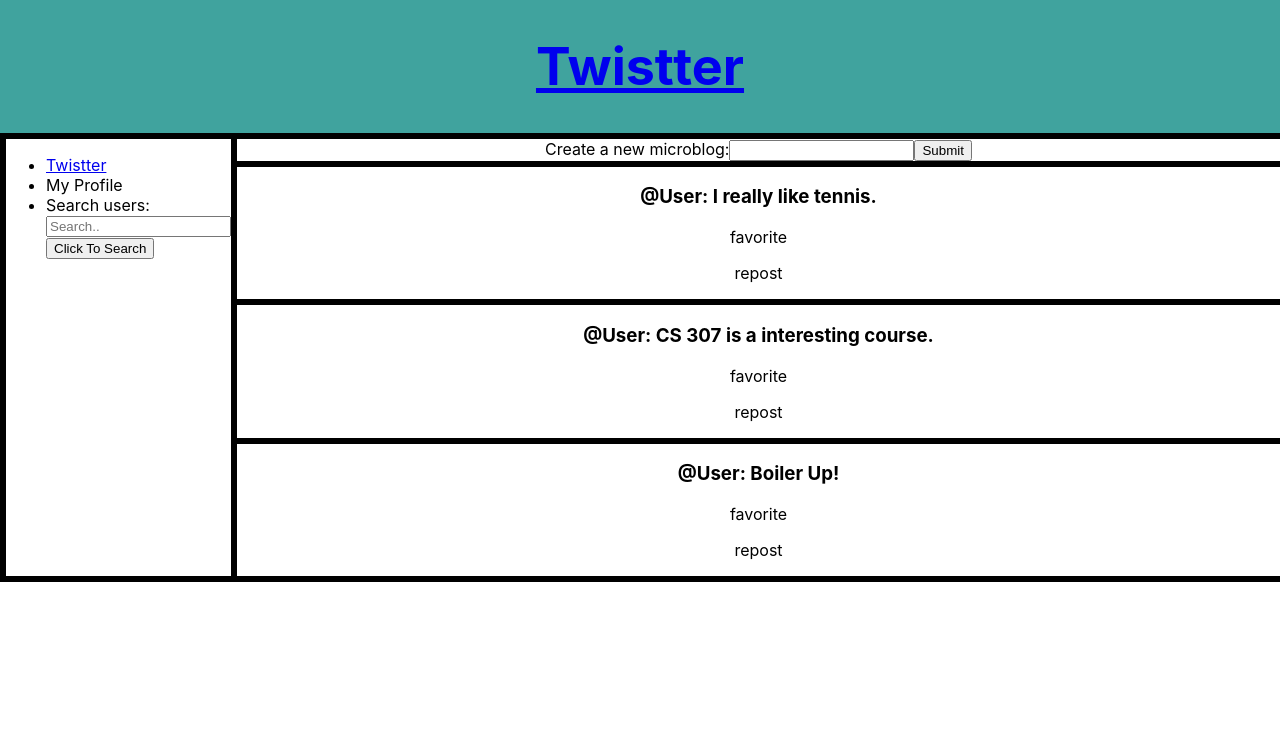
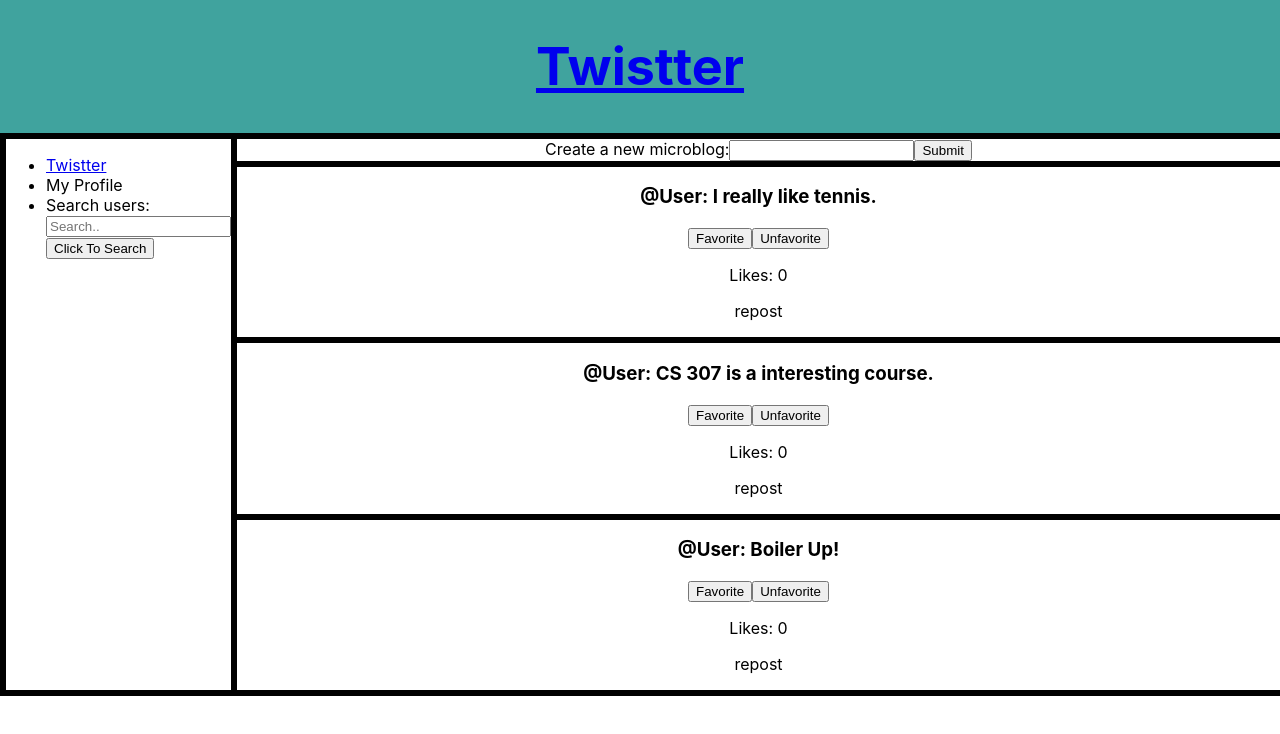
Before and after one commit to aniamb/twistter-307, a React (Create React App) app in the folder twistter/: page /timeline in a window 1280 px wide. Shown: the top 734 px of the page. Built offline with nearby package versions, Linux system fonts and the light colour scheme.

Commit message:
Initial Favorite Functionality

```diff
--- a/twistter/src/Timeline.js
+++ b/twistter/src/Timeline.js
@@ -10,13 +10,29 @@ class Timeline extends Component{
     constructor(props){
         super(props);
         this.state = {
-            navigate: false
+            clicks: 0,
+            navigate: false,
+            show: true
+
         }
     }
 
     handleClick = () => {
         this.setState({navigate: true});
     }
+
+    IncrementItem = () => {
+      this.setState({ clicks: this.state.clicks + 1 });
+    }
+
+    DecreaseItem = () => {
+      this.setState({ clicks: this.state.clicks - 1 });
+    }
+
+    ToggleClick = () => {
+      this.setState({ show: !this.state.show });
+    }
+
 
     render() {
         return (
@@ -53,17 +69,30 @@ class Timeline extends Component{
                     </div>
                     <div className="microblogs">
                       <h3> @User: I really like tennis. </h3>
-                      <p> favorite </p>
+                      <div>
+
+                        <button onClick={this.IncrementItem}>Favorite</button>
+                        <button onClick={this.DecreaseItem}>Unfavorite</button>
+                        { this.state.show ? <p>Likes: { this.state.clicks }</p> : '' }
+                      </div>
                       <p> repost </p>
                     </div>
                     <div className="microblogs">
                       <h3> @User: CS 307 is a interesting course. </h3>
-                      <p> favorite </p>
+                      <div>
+                        <button onClick={this.IncrementItem}>Favorite</button>
+                        <button onClick={this.DecreaseItem}>Unfavorite</button>
+                        { this.state.show ? <p>Likes: { this.state.clicks }</p> : '' }
+                      </div>
                       <p> repost </p>
                     </div>
                     <div className="microblogs">
                       <h3> @User: Boiler Up! </h3>
-                      <p> favorite </p>
+                      <div>
+                        <button onClick={this.IncrementItem}>Favorite</button>
+                        <button onClick={this.DecreaseItem}>Unfavorite</button>
+                        { this.state.show ? <p>Likes: { this.state.clicks }</p> : '' }
+                      </div>
                       <p> repost </p>
                     </div>
                   </div>
```
